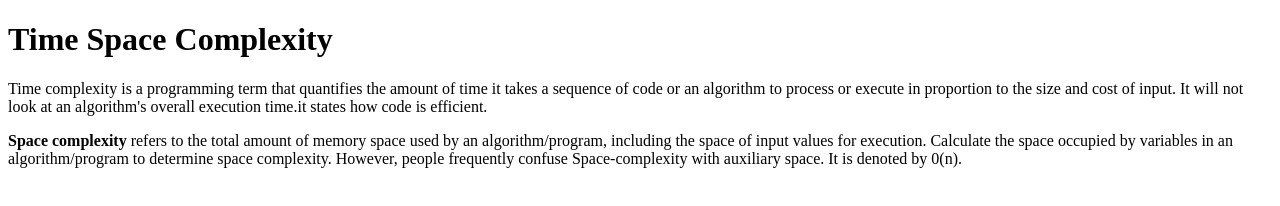
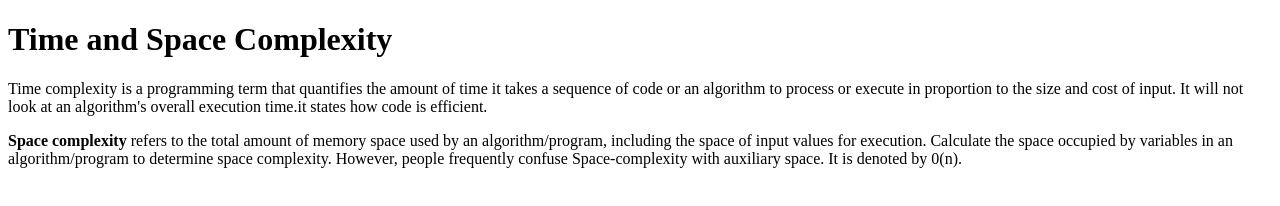
Before and after one commit to acciojob/time-and-space-complexity-yogniku, a website: page main.html in a window 1280 px wide. Drawn offline with Linux system fonts and the light colour scheme.

Commit message:
created a submission

```diff
--- a/main.html
+++ b/main.html
@@ -7,7 +7,7 @@
 </head>
 
 <body>
-	<h1>Time Space Complexity</h1>
+	<h1>Time and Space Complexity</h1>
 	<p>Time complexity is a programming term that quantifies the amount of time it takes a sequence of code or an algorithm to process or execute in proportion to the size and cost of input. It will not look at an algorithm's overall execution time.it states how code is efficient.</p>
 	 <p><b>Space complexity</b> refers to the total amount of memory space used by an algorithm/program, including the space of input values for execution. Calculate the space occupied by variables in an algorithm/program to determine space complexity. However, people frequently confuse Space-complexity with auxiliary space. It is denoted by 0(n).</p>
     <script type="text/javascript" src="./script.js">
```
